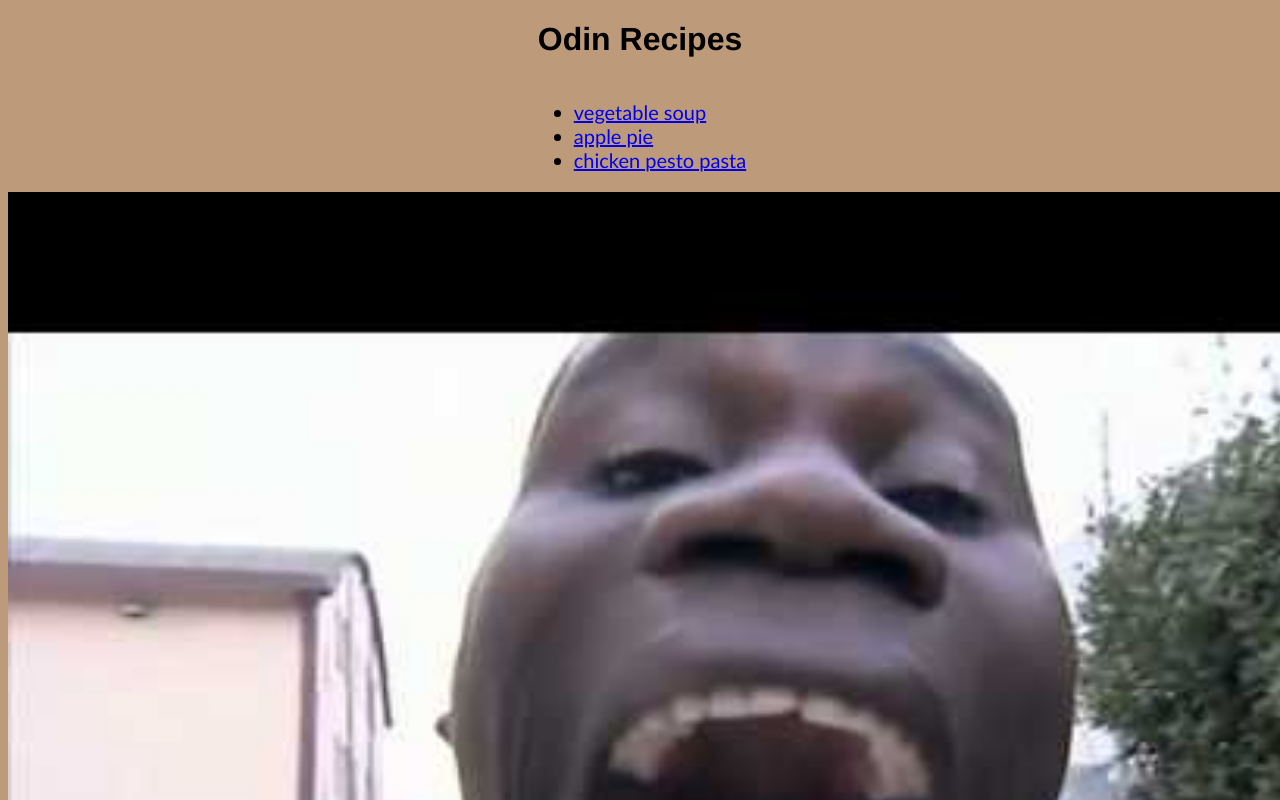
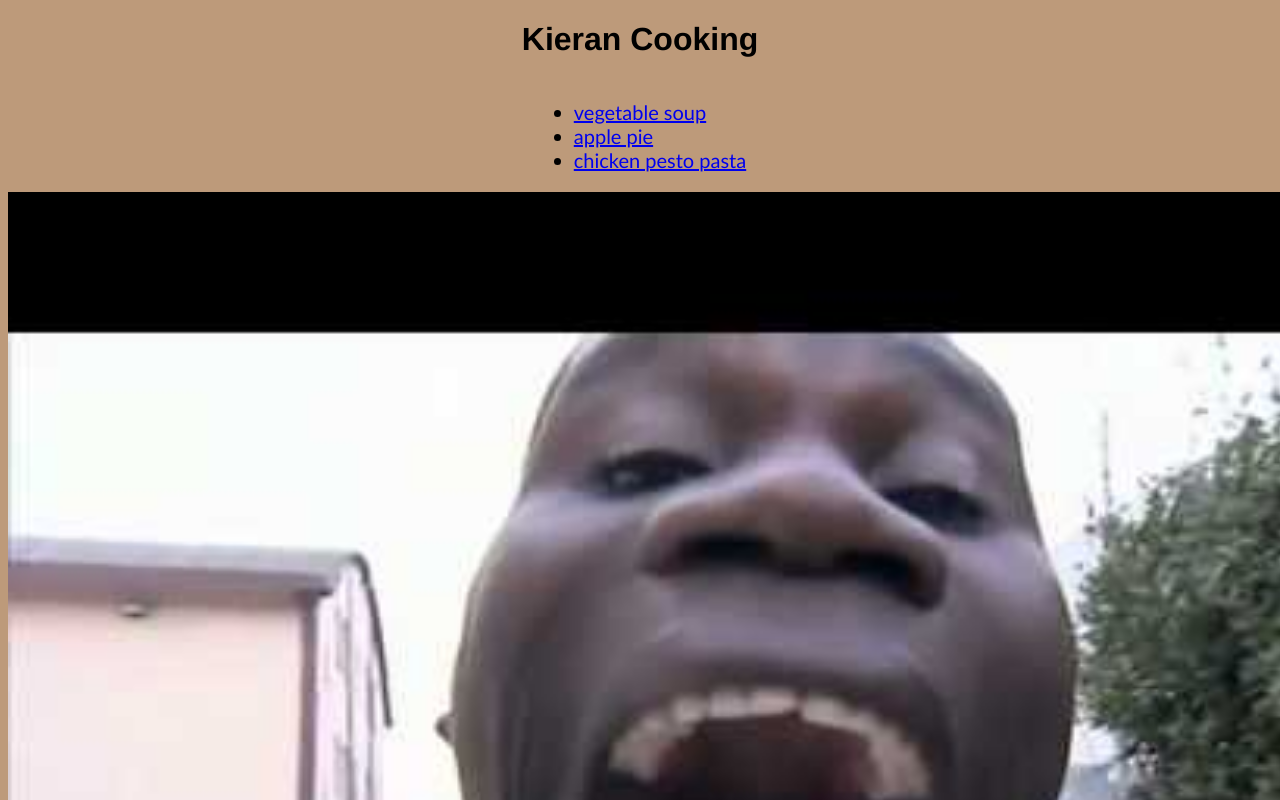
Before and after one commit to artorias79/odin-recipies, a plain HTML site: page index.html in a window 1280 px wide. Shown: the top 800 px of the page. Drawn offline with Linux system fonts and the light colour scheme.

Commit message:
change h1

```diff
--- a/index.html
+++ b/index.html
@@ -7,7 +7,7 @@
   <link rel="stylesheet" href="styles.css">
 </head>
 <body>
-  <h1>Odin Recipes</h1>
+  <h1>Kieran Cooking</h1>
 	<div class="lists">
 		<ul>
 			<li><a href="recipies/vegetable-soup.html">vegetable soup</a></li>
```
